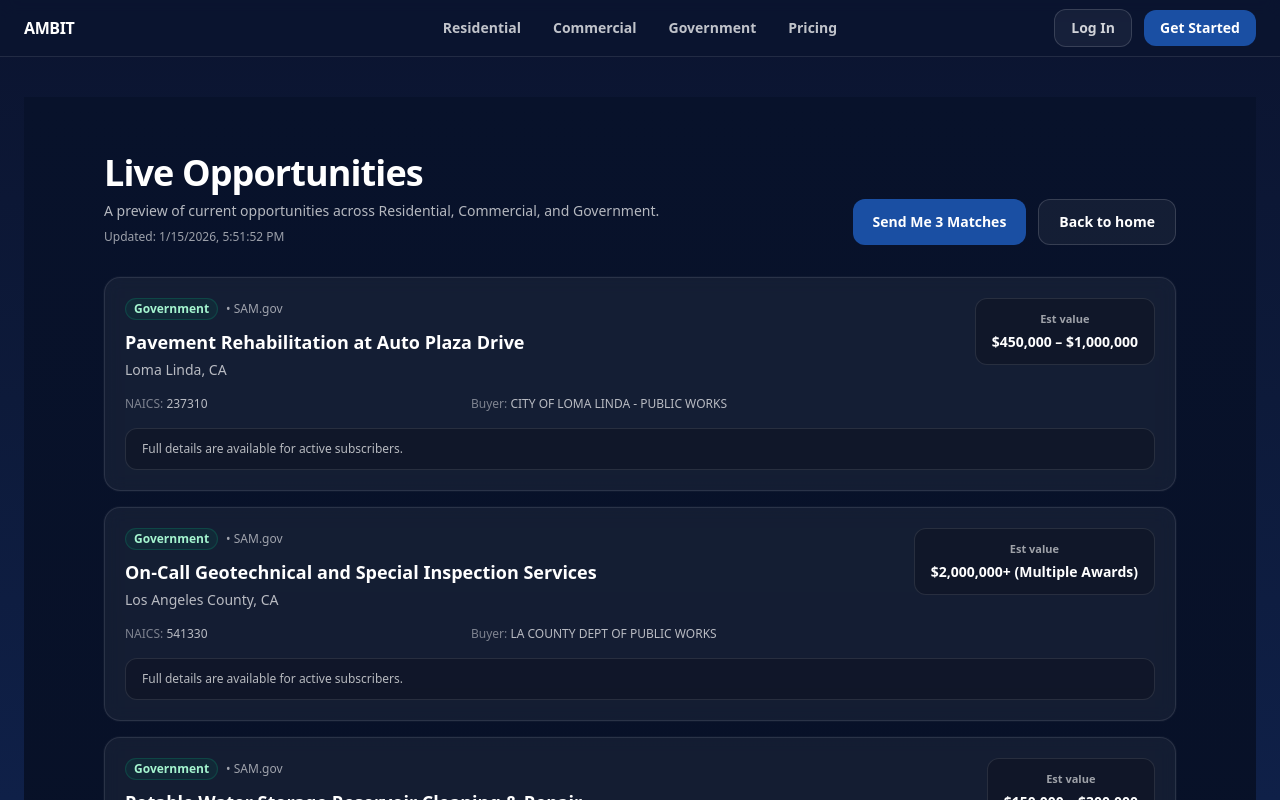
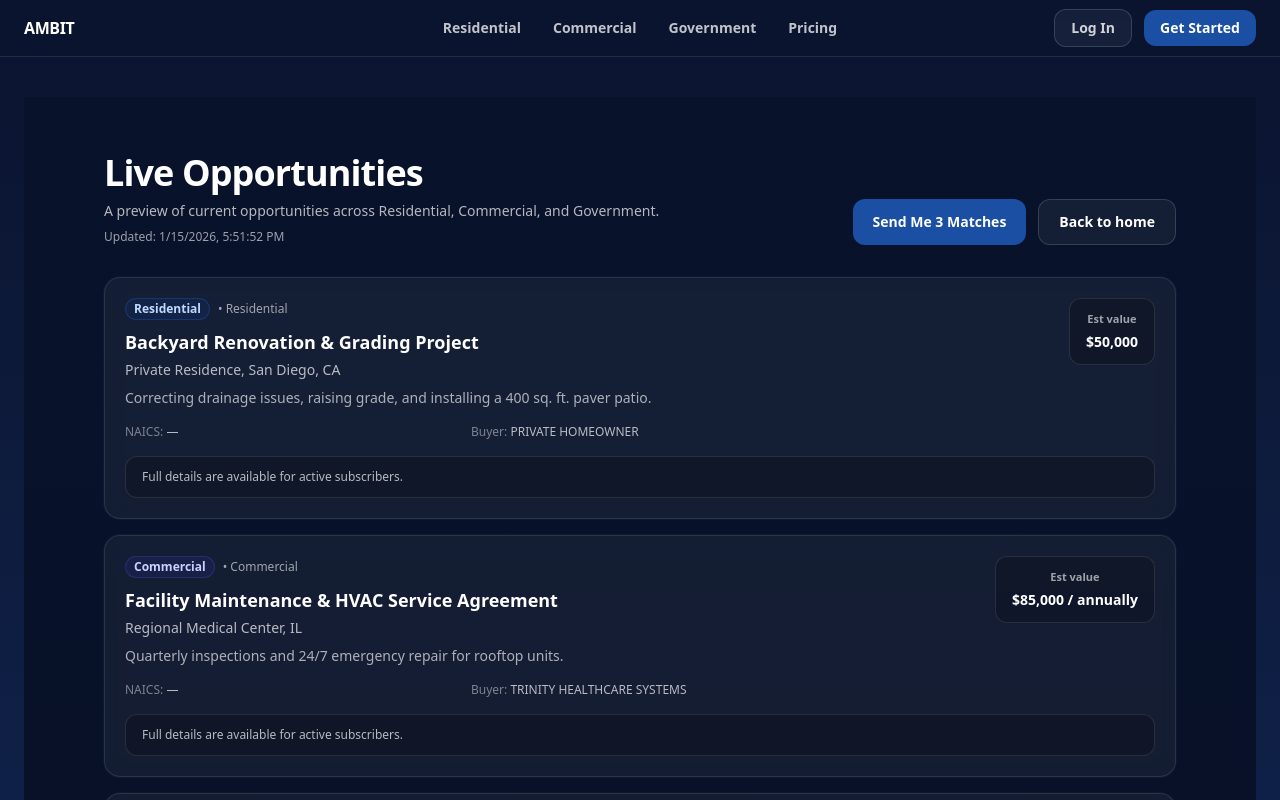
Before and after one commit to seansevrix/ambit, a Next.js app: page /live-opportunities in a window 1280 px wide. Shown: the top 800 px of the page. Built offline with nearby package versions, Linux system fonts and the light colour scheme.

Commit message:
Interleave live opportunities by segment

```diff
--- a/app/live-opportunities/page.tsx
+++ b/app/live-opportunities/page.tsx
@@ -2,10 +2,12 @@ import Link from "next/link";
 
 export const dynamic = "force-dynamic";
 
+type Segment = "Residential" | "Commercial" | "Government";
+
 type Opportunity = {
   title: string;
   location: string;
-  segment: "Residential" | "Commercial" | "Government";
+  segment: Segment;
   source: string;
   value?: string;
   naics?: string;
@@ -161,11 +163,40 @@ const OPPORTUNITIES: Opportunity[] = [
   },
 ];
 
-function badgeClasses(seg: Opportunity["segment"]) {
+function badgeClasses(seg: Segment) {
   if (seg === "Government") return "bg-emerald-600/10 text-emerald-200 border-emerald-500/20";
   if (seg === "Commercial") return "bg-indigo-600/10 text-indigo-200 border-indigo-500/20";
   return "bg-blue-600/10 text-blue-200 border-blue-500/20";
 }
+
+function interleave(opps: Opportunity[]) {
+  const buckets: Record<Segment, Opportunity[]> = {
+    Residential: [],
+    Commercial: [],
+    Government: [],
+  };
+
+  for (const o of opps) buckets[o.segment].push(o);
+
+  const order: Segment[] = ["Residential", "Commercial", "Government"];
+  const out: Opportunity[] = [];
+
+  let added = true;
+  while (added) {
+    added = false;
+    for (const seg of order) {
+      const next = buckets[seg].shift();
+      if (next) {
+        out.push(next);
+        added = true;
+      }
+    }
+  }
+
+  return out;
+}
+
+const SORTED = interleave(OPPORTUNITIES);
 
 export default function LiveOpportunitiesPage() {
   return (
@@ -199,7 +230,7 @@ export default function LiveOpportunitiesPage() {
           </div>
 
           <div className="mt-8 grid gap-4">
-            {OPPORTUNITIES.map((o, idx) => (
+            {SORTED.map((o, idx) => (
               <div
                 key={`${o.segment}-${o.title}-${idx}`}
                 className="rounded-2xl border border-white/10 bg-white/5 p-5 shadow-[0_0_0_1px_rgba(255,255,255,0.03)] backdrop-blur"
```
